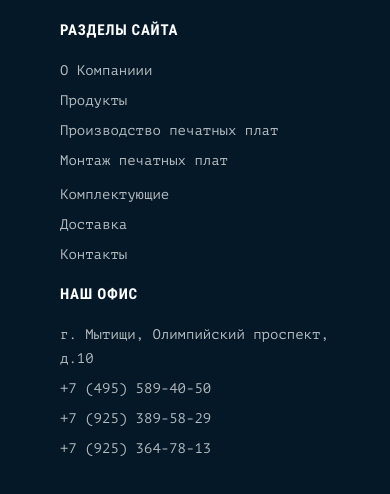
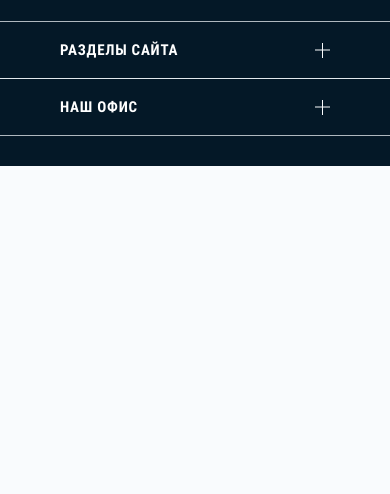
Before and after one commit to Sanya481/Smart-Device, a website built with webpack: page source/index.html in a window 390 px wide. Shown: the part 5987-6481 px from the top of the page. After the commit the page ends 6153 px from the top, so only its background shows below. Built offline with nearby package versions, Linux system fonts and the light colour scheme; files whose address does not match are found by name.

Commit message:
ready accordion

```diff
--- a/source/index.html
+++ b/source/index.html
@@ -249,7 +249,7 @@
 
   </main>
 
-  <footer class="footer">
+  <footer class="footer" id="footer">
     <h2 class="visually-hidden">Подвал сайта с социальными сетями, навигацией по сайту и контактами</h2>
     <div class="footer__container container">
 
@@ -301,12 +301,16 @@
 
       </div>
 
-      <div class="second-row">
+      <div class="second-row" data-accordion-container>
 
         <nav class="footer__nav nav">
+          <div class="nav__wrapper" data-accordion-block>
+
+            <div class="nav__title" data-accordion-title>
               <h3>Разделы сайта</h3>
+            </div>
 
-          <div class="nav__rows">
+            <div class="nav__rows" data-accordion-items>
               <ul class="nav__list nav__list--first">
                 <li class="nav__item">
                   <a href="#">О&nbsp;Компаниии</a>
@@ -334,11 +338,17 @@
               </ul>
             </div>
 
+          </div>
         </nav>
 
         <div class="footer__contact contact">
+          <div class="nav__wrapper" data-accordion-block>
+
+            <div class="contact__title" data-accordion-title>
               <h3>Наш офис</h3>
-          <ul class="contact__list">
+            </div>
+
+            <ul class="contact__list" data-accordion-items>
               <li class="contact__item">
                 <a href="https://yandex.ru/maps/-/CCUV6HALDD">г.&nbsp;Мытищи, Олимпийский проспект, д.10</a>
               </li>
@@ -352,6 +362,8 @@
                 <a href="tel:+79253647813">+7&nbsp;(925)&nbsp;364-78-13</a>
               </li>
             </ul>
+
+          </div>
         </div>
 
       </div>
--- /dev/null
+++ b/source/js/footer-accordion.js
@@ -0,0 +1,44 @@
+// Секция с нужными нам элементами для удобства и быстроты поиска
+const footer = document.querySelector('#footer');
+// Блок с аккордионами
+const accordionContainer = footer.querySelector('[data-accordion-container]');
+// Все аккордионы
+const accordions = footer.querySelectorAll('[data-accordion-block]');
+
+
+// Функция закрытия других аккордеонов при открытии одного
+const closeAllAccordions = () => {
+  accordions.forEach((accordion) => {
+    accordion.classList.remove('is-open');
+    accordion.querySelector('[data-accordion-title]').classList.remove('is-open');
+    accordion.querySelector('[data-accordion-items]').style.maxHeight = '0px';
+  });
+};
+
+/* Функция открытия аккордиона при клике */
+const onOpenNavList = (evt) => {
+  if (evt.target.matches('H3')) {
+
+    const accordionBlock = evt.target.closest('[data-accordion-block]');
+    const accordionItems = accordionBlock.querySelector('[data-accordion-items]');
+    const accordionTitle = accordionBlock.querySelector('[data-accordion-title]');
+
+    accordionBlock.classList.toggle('is-open');
+    accordionTitle.classList.toggle('is-open');
+
+
+    if (accordionBlock.classList.contains('is-open')) {
+      closeAllAccordions();
+
+      accordionBlock.classList.add('is-open');
+      accordionTitle.classList.add('is-open');
+      accordionItems.style.maxHeight = accordionItems.scrollHeight + 'px';
+    } else {
+      accordionItems.style.maxHeight = '0px';
+    }
+  }
+};
+
+
+// Вешаем слушатель на весь блок с аккордионами и отлавливваем клик через делегирование
+accordionContainer.addEventListener('click', onOpenNavList);
--- a/source/js/main.js
+++ b/source/js/main.js
@@ -3,6 +3,7 @@ import {initModals} from './modules/modals/init-modals';
 import './more-information.js';
 import './modal-callback.js';
 import './phone-input-mask.js';
+import './footer-accordion.js';
 
 // ---------------------------------
 
--- a/source/sass/blocks/footer.scss
+++ b/source/sass/blocks/footer.scss
@@ -14,7 +14,9 @@
   }
 
   @include vp-768 {
-    padding: 35px 5px;
+    max-width: none;
+    padding: 35px 0 30px 0;
+    margin: 0;
   }
 }
 
@@ -59,6 +61,11 @@
   }
 
   @include vp-768 {
+    max-width: 280px;
+    padding: 0 5px 0 5px;
+    margin: 0 auto;
+
+
     flex-direction: column;
     margin-bottom: 25px;
   }
@@ -90,19 +97,37 @@
     flex-shrink: 0;
     margin: 0;
   }
-
-  @include vp-768 {
-    max-width: 100%;
-    margin: 0 0 20px 0;
-  }
 }
 
 .footer__contact {
   max-width: 345px;
 }
 
-.nav h3,
-.contact h3 {
+.footer__nav,
+.footer__contact {
+  @include vp-768 {
+    margin: -1px 0 0 0;
+
+    max-width: none;
+    border-top: 1px solid rgba(248, 253, 255, 0.7);
+    border-bottom: 1px solid rgba(248, 253, 255, 0.7);
+  }
+}
+
+.nav__wrapper {
+  @include vp-768 {
+    max-width: 280px;
+    padding: 0px 5px;
+    margin: 0 auto;
+
+
+    // border-top: 1px solid rgba(248, 253, 255, 0.7);
+    // border-bottom: 1px solid rgba(248, 253, 255, 0.7);
+  }
+}
+
+.nav__title h3,
+.contact__title h3 {
   font-family: $ff-placeholder-second;
   font-size: 15px;
   line-height: 16px;
@@ -111,6 +136,39 @@
   text-transform: uppercase;
   margin: 0;
   margin-bottom: 20px;
+
+  @include vp-768 {
+    position: relative;
+
+    cursor: pointer;
+    margin: 0;
+    padding: 20px 0;
+    // border-top: 1px solid rgba(248, 253, 255, 0.7);
+    // border-bottom: 1px solid rgba(248, 253, 255, 0.7);
+
+    &::before,
+    &::after {
+      content: "";
+      position: absolute;
+      width: 15px;
+      height: 1px;
+      right: 0;
+      top: 50%;
+      transform: translateY(-50%);
+      background-color: $color-alice-blue;
+    }
+
+    &::before {
+      transform: rotate(90deg);
+      transition: transform $trans-600;
+    }
+  }
+}
+
+// Смена крестика на минус при открытии аккордиона
+.nav__title.is-open h3::before,
+.contact__title.is-open h3::before {
+  transform: rotate(0deg);
 }
 
 .nav__rows {
@@ -119,6 +177,12 @@
   @include vp-1024 {
     display: block;
   }
+
+  // @include vp-768 {
+  //   overflow: hidden;
+  //   max-height: 0;
+  //   transition: max-height $trans-600;
+  // }
 }
 
 .nav__list,
@@ -134,6 +198,26 @@
   @include vp-1024 {
     margin: 0;
   }
+
+  // @include vp-768 {
+  //   overflow: hidden;
+  //   max-height: 0;
+  //   transition: max-height $trans-600;
+  // }
+}
+
+// Стили для работоспособности аккордиона
+.nav__rows,
+.contact__list {
+  overflow: hidden;
+  max-height: 0;
+  transition: max-height $trans-600;
+}
+
+// Добавление отступа при открытии
+.nav__wrapper.is-open .nav__rows,
+.nav__wrapper.is-open .contact__list {
+  margin-bottom: 20px;
 }
 
 .nav__list {
@@ -185,3 +269,16 @@
     line-height: 19px;
   }
 }
+
+// Анимация для плавного появления пунктов аккордиона
+// @keyframes fade {
+//   from {
+//     opacity: 0;
+//     transform: translateY(-10px);
+//   }
+
+//   to {
+//     opacity: 1;
+//     transform: translateY(0px);
+//   }
+// }
```
Also changed, not shown: build/css/style.css, build/css/style.min.css, build/index.html, build/js/main.min.js, 2 other files. Lines whose indentation alone changed are shown as unchanged.
